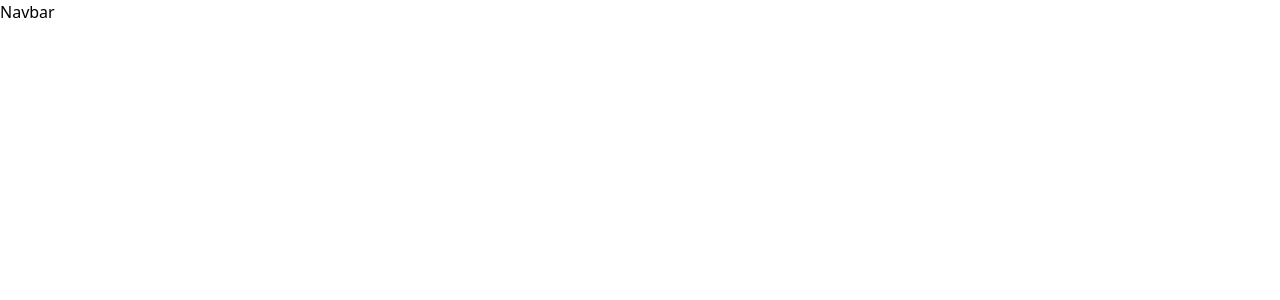
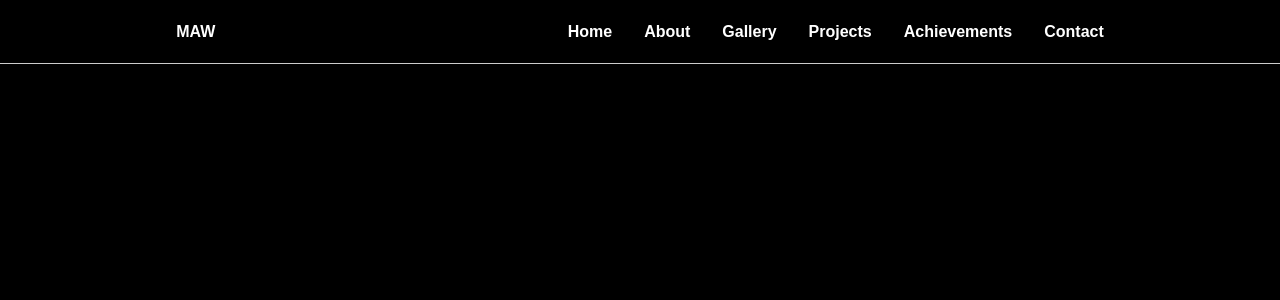
Before and after one commit to Alif1507/portfolio-keren, a React (Vite) app: page / in a window 1280 px wide. Shown: the top 300 px of the page. Built offline with nearby package versions, Linux system fonts and the light colour scheme.

Commit message:
added navbar

```diff
--- /dev/null
+++ b/constant/index.js
@@ -0,0 +1,40 @@
+const navlinks = [
+  {
+    id: 1,
+    "text" : "Home",
+    "link" : "#home"
+  },
+
+  {
+    id: 2,
+    "text" : "About",
+    "link" : "#about"
+  },
+
+  {
+    id: 3,
+    "text" : "Gallery",
+    "link" : "#gallery"
+  },
+
+  {
+    id: 4,
+    "text" : "Projects",
+    "link" : "#projects"
+  },
+
+  {
+    id: 5,
+    "text" : "Achievements",
+    "link" : "#achievements"
+  },
+
+  {
+    id: 6,
+    "text" : "Contact",
+    "link" : "#contact"
+  },
+]
+
+
+export {navlinks}
--- a/package.json
+++ b/package.json
@@ -10,7 +10,9 @@
     "preview": "vite preview"
   },
   "dependencies": {
+    "@gsap/react": "^2.1.2",
     "@tailwindcss/vite": "^4.1.11",
+    "gsap": "^3.13.0",
     "react": "^19.1.0",
     "react-dom": "^19.1.0",
     "tailwindcss": "^4.1.11"
--- a/src/App.jsx
+++ b/src/App.jsx
@@ -1,11 +1,17 @@
 import Navbar from './components/Navbar'
+import { gsap } from "gsap";
+
+import { ScrollTrigger } from "gsap/ScrollTrigger";
+import { SplitText } from "gsap/SplitText";
+
+gsap.registerPlugin(ScrollTrigger,SplitText);
 
 function App() {
 
   return (
-    <>
+    <main className='bg-black h-[9999px]'>
       <Navbar />
-    </>
+    </main>
   )
 }
 
--- a/src/components/Navbar.jsx
+++ b/src/components/Navbar.jsx
@@ -1,8 +1,22 @@
 import React from 'react'
+import { navlinks } from '../../constant'
 
 const Navbar = () => {
   return (
-    <div>Navbar</div>
+    <nav className='flex justify-around font-sora font-semibold text-white items-center h-16 border-b-1 border-white/80'>
+      <div>
+        <h1>MAW</h1>
+      </div>
+      <div>
+        <ul className='flex gap-8'>
+          {navlinks.map((navlink) => (
+            <li key={navlink.id}>
+              <a href={navlink.link}>{navlink.text}</a>
+            </li>
+          ))}
+        </ul>
+      </div>
+    </nav>
   )
 }
 
--- a/src/index.css
+++ b/src/index.css
@@ -1 +1,11 @@
 @import "tailwindcss";
+
+@import url('https://fonts.googleapis.com/css2?family=Sora:wght@100..800&display=swap');
+
+@theme {
+  --font-sora: "Sora", sans-serif;
+}
+
+@utility cool-border-gradient {
+  @apply border-b-4 border-transparent bg-gradient-to-r from-[#280087] to-[#C00000] bg-clip-border relative after:absolute after:bottom-0 after:left-0 after:right-0 after:h-1 after:bg-gradient-to-r after:from-[#280087] after:to-[#C00000];
+}
```
Also changed, not shown: 1 other file (tests, documents, lock files or other folders).
